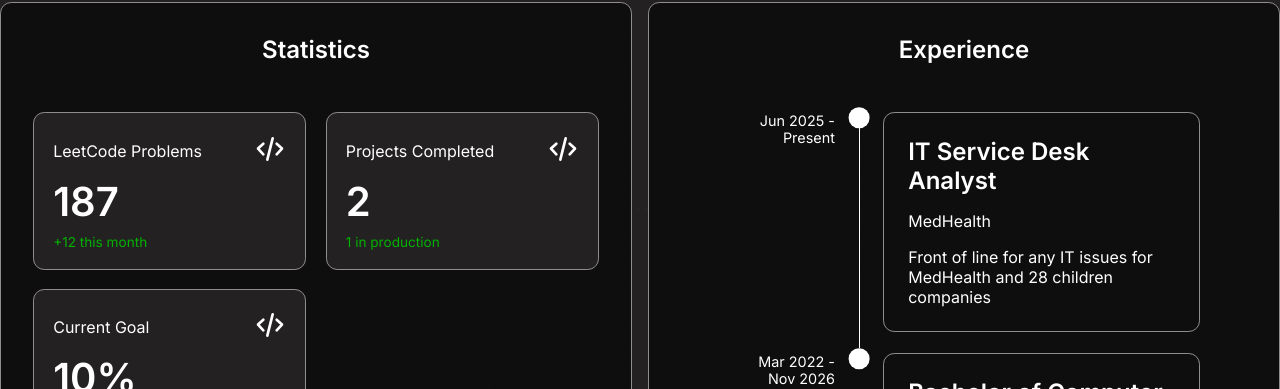
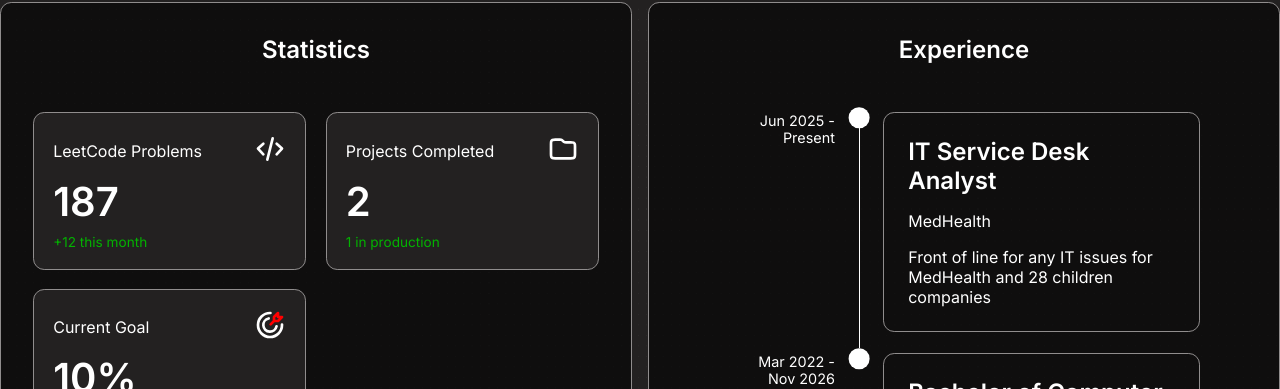
Before and after one commit to jinheng-pang/jin-portfolio, a React (Vite) app: page / in a window 1280 px wide. Shown: the part 411-800 px from the top of the page. Built offline with nearby package versions, Linux system fonts and the light colour scheme.

Commit message:
Style goal and project svg - set these svg as the icon for corrsponding panels

```diff
--- a/src/components/dashboard/statsItems/goal.ts
+++ b/src/components/dashboard/statsItems/goal.ts
@@ -1,9 +1,9 @@
 import type { StatsPanelProps } from "../../../types";
-import SvgCode from "../../../svgComponents/Code";
+import SvgGoal from "../../../svgComponents/Goal";
 import React from "react";
 
 export const Goal: StatsPanelProps = {
-    icon: React.createElement(SvgCode),
+    icon: React.createElement(SvgGoal),
     title: "Current Goal",
     statistic: "10%",
     extraInformation: "Computer Networks"
--- a/src/components/dashboard/statsItems/project.ts
+++ b/src/components/dashboard/statsItems/project.ts
@@ -1,9 +1,9 @@
 import type { StatsPanelProps } from "../../../types";
-import SvgCode from "../../../svgComponents/Code";
+import SvgFolder from "../../../svgComponents/Folder";
 import React from "react";
 
 export const Project: StatsPanelProps = {
-    icon: React.createElement(SvgCode),
+    icon: React.createElement(SvgFolder),
     title: "Projects Completed",
     statistic: "2",
     extraInformation: "1 in production"
--- a/src/svgComponents/Folder.tsx
+++ b/src/svgComponents/Folder.tsx
@@ -3,14 +3,14 @@
 const SvgFolder = (props: SVGProps<SVGSVGElement>) => (
   <svg
     xmlns="http://www.w3.org/2000/svg"
-    width="1em"
-    height="1em"
+    width="2em"
+    height="2em"
     fill="none"
     viewBox="0 0 24 24"
     {...props}
   >
     <path
-      stroke="#000"
+      stroke="#FFFFFF"
       strokeLinecap="round"
       strokeLinejoin="round"
       strokeWidth={2}
--- a/src/svgComponents/Goal.tsx
+++ b/src/svgComponents/Goal.tsx
@@ -3,8 +3,8 @@
 const SvgGoal = (props: SVGProps<SVGSVGElement>) => (
   <svg
     xmlns="http://www.w3.org/2000/svg"
-    width="1em"
-    height="1em"
+    width="2em"
+    height="2em"
     className="goal_svg__icon goal_svg__line-color"
     data-name="Line Color"
     viewBox="0 0 24 24"
@@ -14,7 +14,7 @@
       d="m15 9-2.5 2.5M15 6v3h3l3-3h-3V3Z"
       style={{
         fill: "none",
-        stroke: "#2ca9bc",
+        stroke: "red",
         strokeLinecap: "round",
         strokeLinejoin: "round",
         strokeWidth: 2,
@@ -24,7 +24,7 @@
       d="M12.33 3H12a9 9 0 1 0 9 9v-.33"
       style={{
         fill: "none",
-        stroke: "#000",
+        stroke: "#FFFFFF",
         strokeLinecap: "round",
         strokeLinejoin: "round",
         strokeWidth: 2,
@@ -35,7 +35,7 @@
       data-name="primary"
       style={{
         fill: "none",
-        stroke: "#000",
+        stroke: "#FFFFFF",
         strokeLinecap: "round",
         strokeLinejoin: "round",
         strokeWidth: 2,
```
